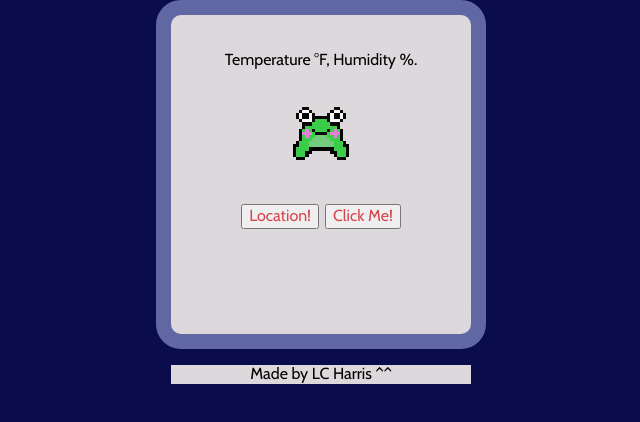
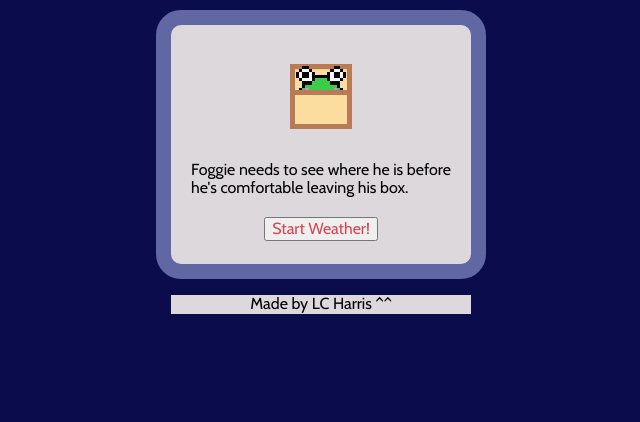
Before and after one commit to IAmLHarris/weathertamagotchi, a plain HTML site: page index.html in a window 1280 px wide. Shown: the whole page, without its empty margins (319-959 px from the left). Drawn offline with nearby package versions, Linux system fonts and the light colour scheme; no server answers.

Commit message:
Foggie Box

```diff
--- a/index.html
+++ b/index.html
@@ -14,7 +14,21 @@
   <body>
     <main>
       <div class="mainSelections">
-        <section>
+        <section id="boxFoggie">
+          <img
+            src="images/sprites/foggiebox.png"
+            alt="a happy pixel frog named Foggie is sitting in a box, waiting"
+          />
+
+          <p>
+            Foggie needs to see where he is before he's comfortable leaving his
+            box.
+          </p>
+          <button class="status-button" onclick="startWeather()">
+            Start Weather!
+          </button>
+        </section>
+        <section id="activeFoggie">
           <p>
             Temperature
             <span id="current-temp"></span> &deg;F, Humidity
@@ -26,7 +40,6 @@
           />
           <ul class="button-container">
             <button class="status-button">Location!</button>
-            <button class="status-button" type="button">Click Me!</button>
           </ul>
           <div id="icon-wrapper">
             <img src="" alt="" id="weather-icon" />
--- a/scripts/weather.js
+++ b/scripts/weather.js
@@ -1,10 +1,12 @@
+function startWeather() {
   const requestURL = `https://api.openweathermap.org/data/2.5/weather?lat=${localStorage.getItem(
     "userLat"
   )}&lon=${localStorage.getItem(
     "userLon"
   )}&appid=9e972cb2fc69ed1c08d9704b40ffe53e&units=imperial`;
 
-// const girlpos =
+  document.getElementById("boxFoggie").style.display = "none";
+  document.getElementById("activeFoggie").style.display = "flex";
 
   console.log(localStorage.getItem("userLat"));
   console.log(localStorage.getItem("userLon"));
@@ -61,3 +63,4 @@ async function apiFetch2() {
       console.log(error);
     }
   }
+}
--- a/styles/base.css
+++ b/styles/base.css
@@ -9,42 +9,13 @@
   font-weight: lighter;
 }
 
-old {
-  display: none;
-  /* header {
-  background-color: var(--secondary-color);
-  padding: 10px;
-  margin: 0px 95px 10px 95px;
-  font-family: Alegreya, serif;
-  border-radius: 5px;
-}
-
-header a {
-  text-decoration: none;
-  padding-left: 5px;
-}
-
-header h1 {
-  color: var(--accent1-color);
-}
-
-.headerWrapper {
-  display: flex;
-  align-items: center;
-  justify-content: space-between;
-}
-
-header img {
-  max-width: 100px;
-} */
-}
-
 main {
   /* background-image: url("../images/basket2.png"); */
   background-size: contain;
   background-position: center;
   max-width: 300px;
   margin: 0 auto;
+  margin-top: 10px;
   /* padding: 1em; */
   background-color: var(--secondary-color);
   border: 15px solid var(--accent3-color);
@@ -66,6 +37,10 @@ main {
   padding: 5px;
   flex-direction: column;
   align-items: center;
+}
+
+#activeFoggie {
+  display: none;
 }
 
 html {
```
Also changed, not shown: images/sprites/foggiebox.png (added), images/sprites/foggiehot.gif (added). Lines whose indentation alone changed are shown as unchanged.
